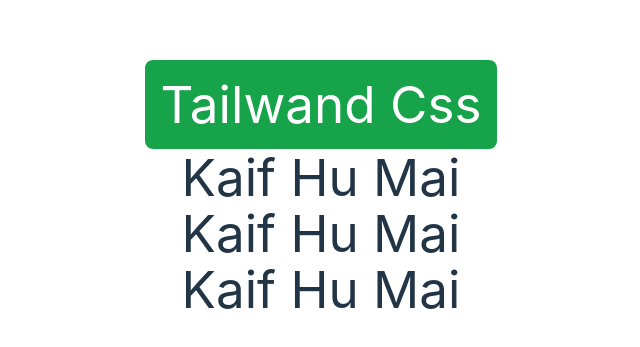
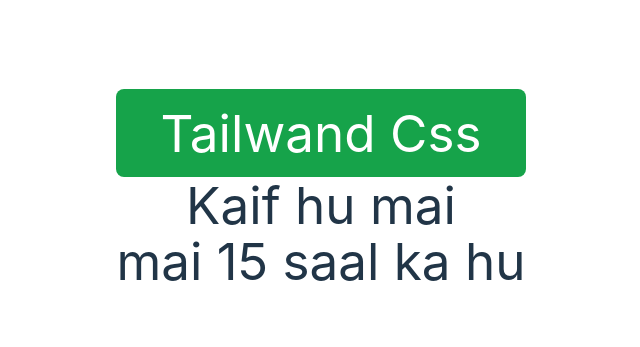
Before and after one commit to MKAIF5/ReactJs-Learning, a React (Vite) app in the folder Tailwand Props ReactJs/tailwand-props-practice/: page / in a window 1280 px wide. Shown: the part 211-558 px from the top of the page, without its empty margins (319-959 px from the left). Built offline with nearby package versions, Linux system fonts and the light colour scheme.

Commit message:
tailwand practice completed

```diff
--- a/Tailwand Props ReactJs/tailwand-props-practice/src/App.jsx
+++ b/Tailwand Props ReactJs/tailwand-props-practice/src/App.jsx
@@ -5,19 +5,18 @@ import "./App.css";
 import Kaif from "./kaif.jsx";
 
 function App() {
-  let myObj = {
-    name: "kaif",
-    age: 15,
-    isMarried: false,
-  };
+  // let myObj = {
+  //   name: "kaif",
+  //   age: 15,
+  //   isMarried: false,
+  // };
 
-  let myArr = [1, 2, 3, 4, 5];
+  // let myArr = [1, 2, 3, 4, 5];
   return (
     <>
       <h1 className="bg-green-600 text-white p-4 rounded-lg">Tailwand Css </h1>
-      <Kaif arr={myArr} />
-      <Kaif arr={myArr} />
-      <Kaif arr={myArr} />
+      <Kaif username="Kaif hu mai" />
+      <Kaif username="mai 15 saal ka hu" />
     </>
   );
 }
--- a/Tailwand Props ReactJs/tailwand-props-practice/src/kaif.jsx
+++ b/Tailwand Props ReactJs/tailwand-props-practice/src/kaif.jsx
@@ -1,9 +1,10 @@
-function Kaif(props) {
-    console.log(props);
+function Kaif({username}) {
+    console.log(username);
 
     return (
         <>
-        <h1>Kaif Hu Mai</h1>
+        <h1>{username}</h1>
+        <h2></h2>
         </>
     )
 }
```
